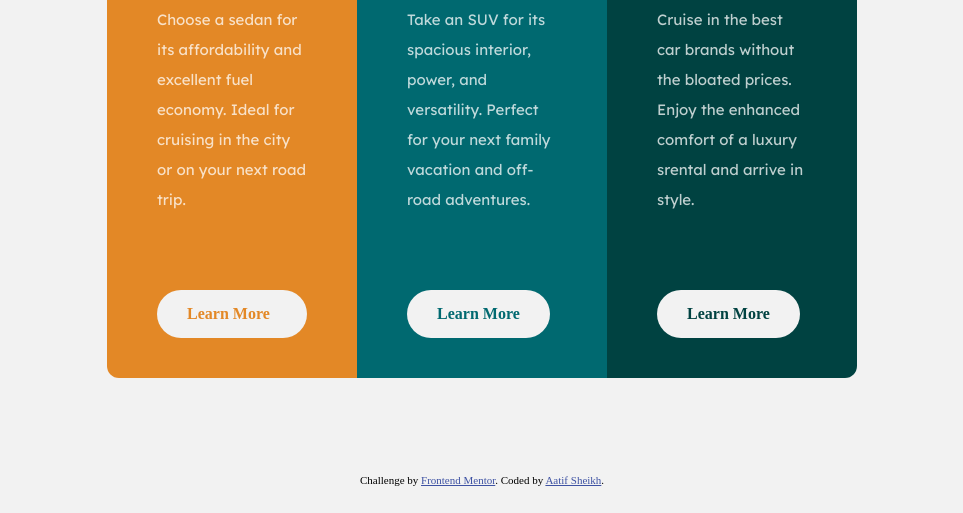
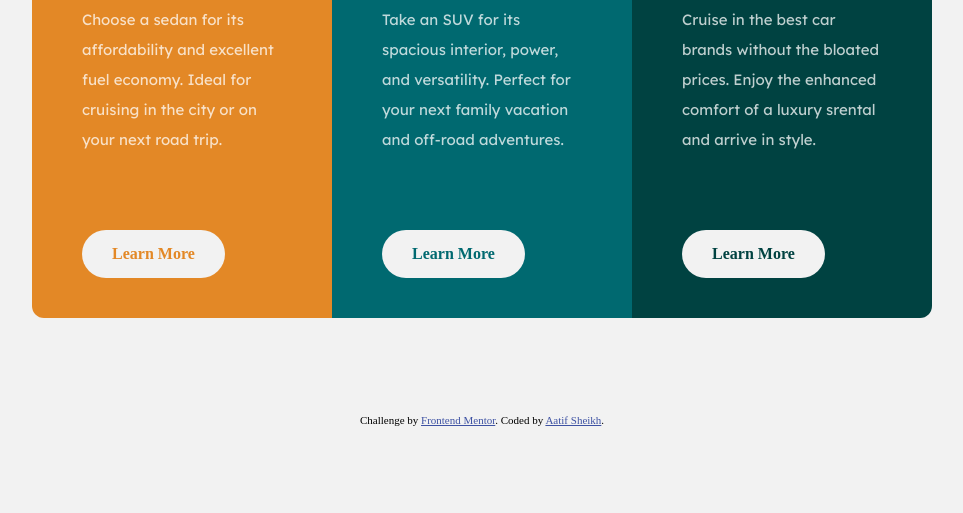
Before and after one commit to aatifsheikh707/3-column-preview-card-component, a plain HTML site: page index.html in a window 1280 px wide. Shown: the part 287-800 px from the top of the page, without its empty margins (158-1121 px from the left). Drawn offline with Linux system fonts and the light colour scheme.

Commit message:
Update styles.css

```diff
--- a/css/styles.css
+++ b/css/styles.css
@@ -9,7 +9,7 @@
 }
 
 .container > * {
-  width: 150px
+  width: 200px
 
 }
 body {
@@ -61,6 +61,7 @@ p {
   margin: auto auto 40px 0px;
   padding: 15px 30px 15px 30px;
   font-weight: bold;
+  display: inline-block;
 
 
 }
```
